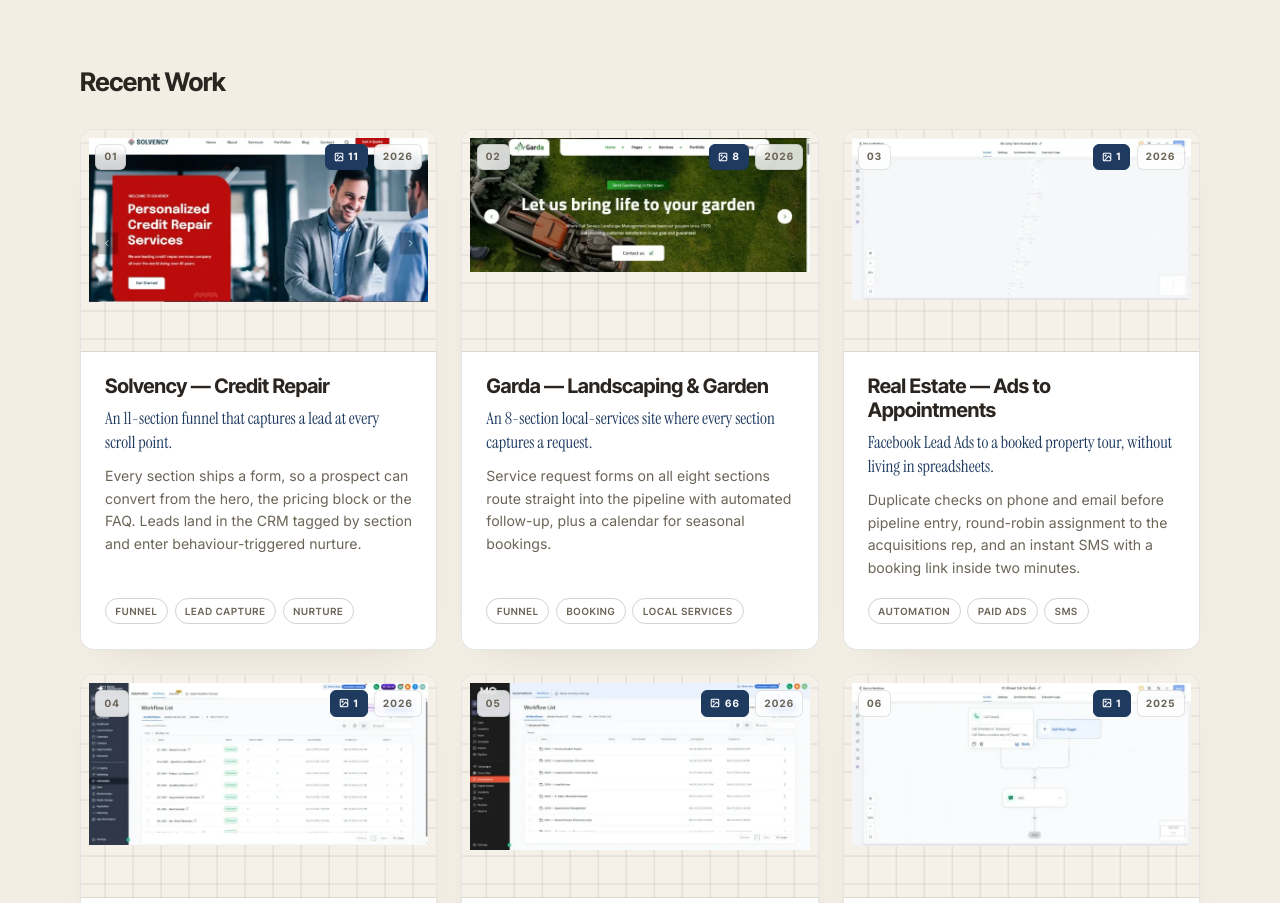
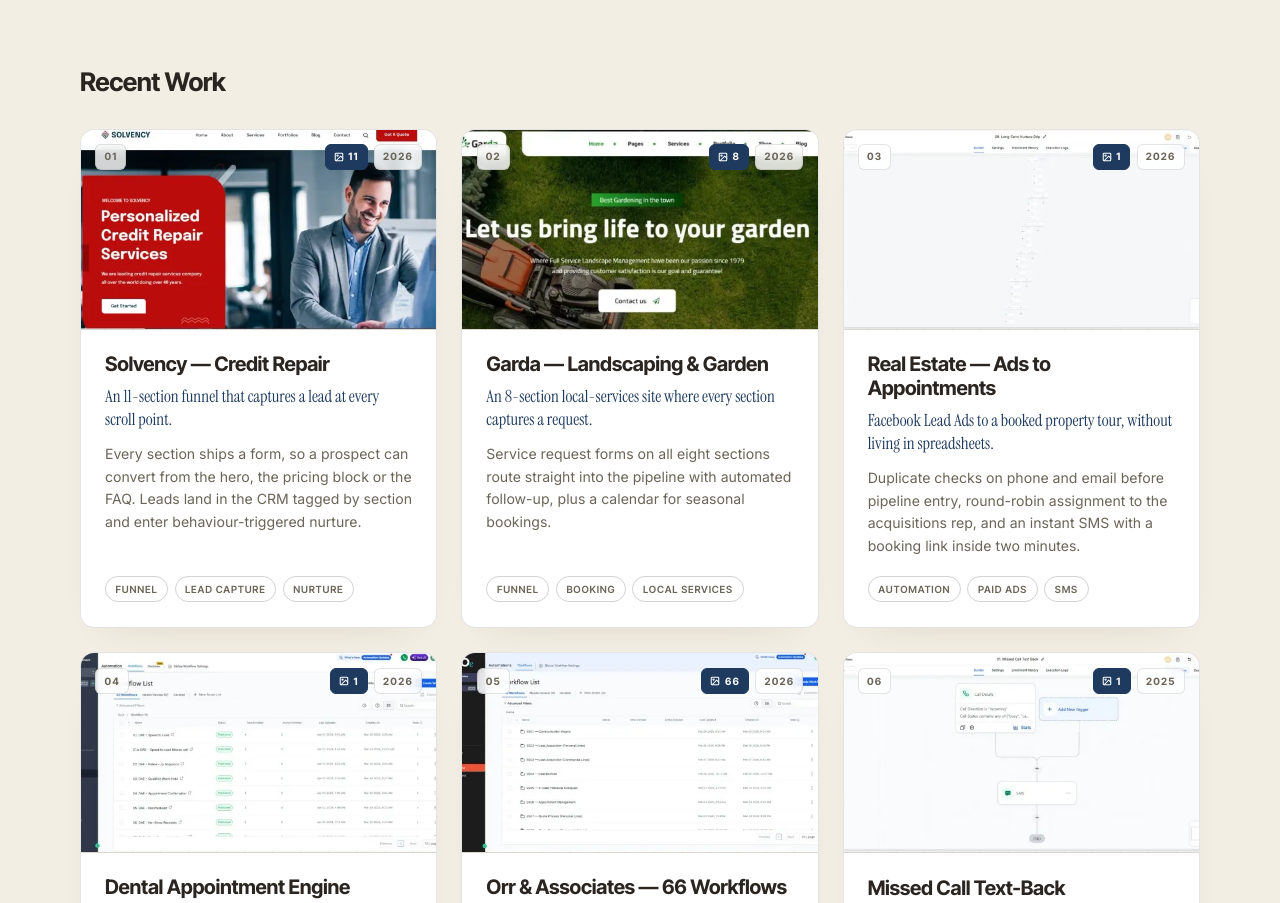
Before and after one commit to maryamzarafshan21-debug/maryam-portfolio, a website built with Vite: page index.html in a window 1280 px wide. Shown: the part 5462-6365 px from the top of the page. Built offline with nearby package versions, Linux system fonts and the light colour scheme; no server answers.

Commit message:
Fix project card images rendering as empty tiles
The card media tile was 16/10 with object-fit: contain, copied from a
site whose screenshots are 16:9. Ours measure 1.92-2.78, so contain
shrank each image to about 80% of the tile height and left a band of
empty background above and below it.

Switch the tile to 16/9 and use object-fit: cover with top anchoring so
the tile is always full-bleed. Roughly 85% of each source screenshot
stays visible and the top edge - headline and layout - is what is kept.

```diff
--- a/css/style.css
+++ b/css/style.css
@@ -1408,10 +1408,12 @@ body.nav-open {
   display: none;
 }
 
-/* Media tile */
+/* Media tile — tile ratio is 16/9 to sit close to these wide
+   screenshots (they measure 1.92–2.78). object-fit: cover keeps
+   the tile full-bleed; "top" keeps the informative upper edge. */
 .work-media {
   position: relative;
-  aspect-ratio: 16 / 10;
+  aspect-ratio: 16 / 9;
   overflow: hidden;
   border-bottom: 1px solid var(--border);
   background-color: var(--surface-2);
@@ -1428,9 +1430,8 @@ body.nav-open {
   width: 100%;
   height: 100%;
   display: block;
-  object-fit: contain;
+  object-fit: cover;
   object-position: top center;
-  padding: 0.5rem;
   transition: transform 0.6s cubic-bezier(0.22, 1, 0.36, 1);
 }
 
```
